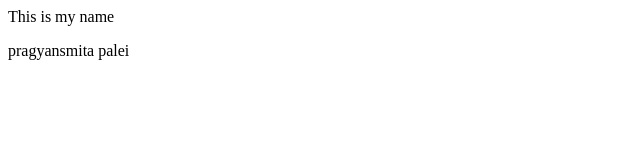
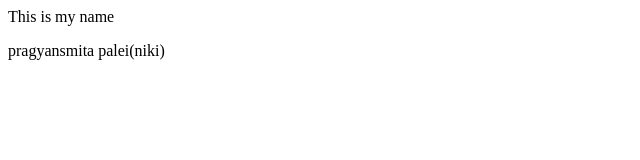
Before and after one commit to Pragyansmita-Palei/localrepo, a plain HTML site: page index.html in a window 1280 px wide. Shown: the full height of the page, 0-640 px from the left. Drawn offline with Linux system fonts and the light colour scheme.

Commit message:
add name

```diff
--- a/index.html
+++ b/index.html
@@ -1,2 +1,2 @@
 <p>This is my name</p>
-<p>pragyansmita palei</p>
+<p>pragyansmita palei(niki)</p>
```
